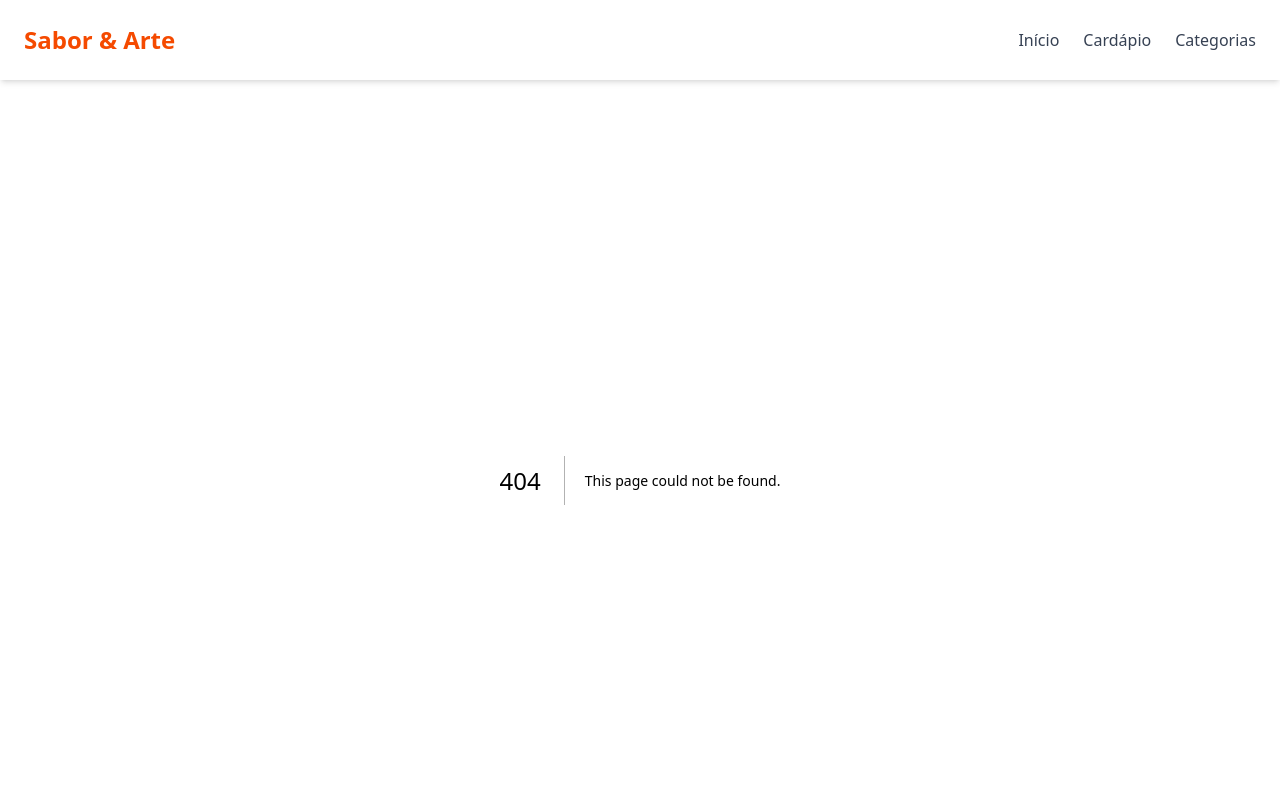
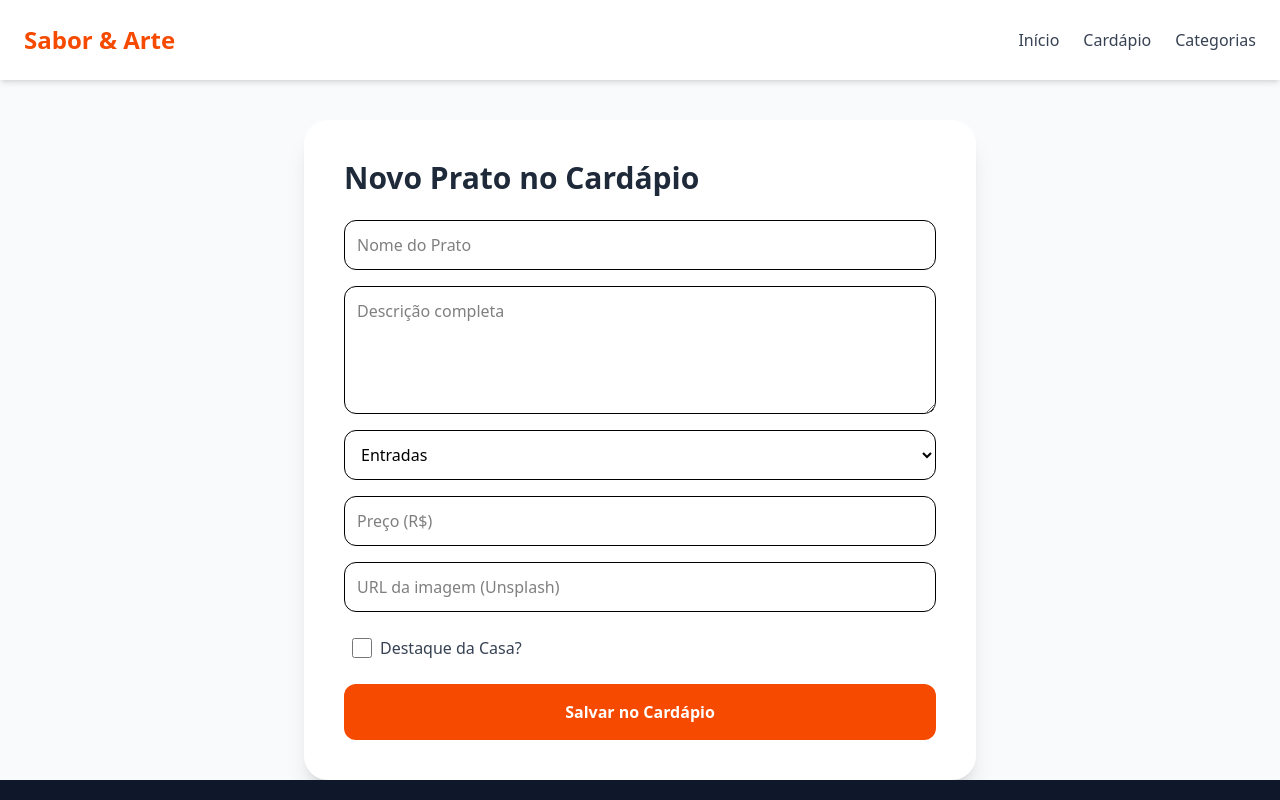
Before and after one commit to LuigiBLombardo/Next---Atividade, a Next.js app in the folder sistema-cardapio/: page /admin/novo-prato in a window 1280 px wide. Before the commit this address had no page. Shown: the top 800 px of the page. Built offline with nearby package versions, Linux system fonts and the light colour scheme.

Commit message:
feat : Criando a classe de Novo-Prato para conseguir criar novos pratos

```diff
--- /dev/null
+++ b/sistema-cardapio/src/app/admin/novo-prato/page.js
@@ -0,0 +1,36 @@
+import { cadastrarPrato } from "../actions";
+
+export default function PaginaNovoPrato() {
+  return (
+    <main className="max-w-2xl mx-auto p-10 bg-white shadow-xl rounded-3xl mt-10">
+      <h1 className="text-3xl font-bold mb-6 text-gray-800">Novo Prato no Cardápio</h1>
+
+      <form action={cadastrarPrato} className="flex flex-col gap-4">
+        <input name="nome" placeholder="Nome do Prato" required className="p-3 border rounded-xl" />
+        <textarea name="descricao" placeholder="Descrição completa" required
+className="p-3 border rounded-xl h-32" />
+
+        <select name="categoria" required className="p-3 border rounded-xl bg-white">
+          <option value="Entradas">Entradas</option>
+          <option value="Pratos Principais">Pratos Principais</option>
+          <option value="Sobremesas">Sobremesas</option>
+          <option value="Bebidas">Bebidas</option>
+        </select>
+
+        <input name="preco" type="number" step="0.01" placeholder="Preço (R$)" required className="p-3 border rounded-xl" />
+
+        <input name="imagem" type="url" placeholder="URL da imagem (Unsplash)" required className="p-3 border rounded-xl" />
+
+        <label className="flex items-center gap-2 cursor-pointer p-2">
+          <input name="destacado" type="checkbox" className="w-5 h-5 accent-orange-600"
+/>
+          <span className="text-gray-700">Destaque da Casa?</span>
+        </label>
+
+        <button type="submit" className="bg-orange-600 text-white p-4 rounded-xl font-bold hover:bg-orange-700 transition-all">
+            Salvar no Cardápio
+        </button>
+    </form>
+</main>
+);
+}
```
